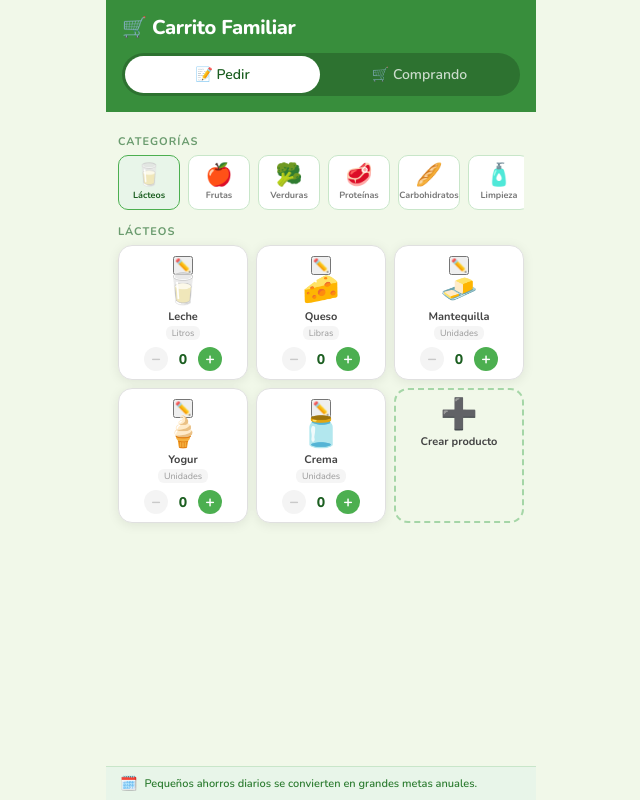
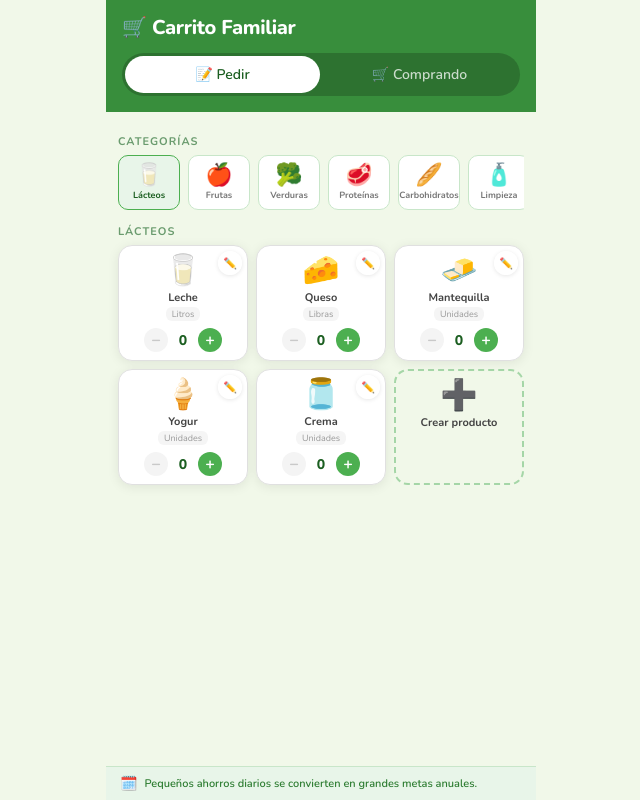
Before and after one commit to arteal-quimico/carrito-familiar, a React (Vite) app: page / in a window 1280 px wide. Shown: the whole page, without its empty margins (319-959 px from the left). Built offline with nearby package versions, Linux system fonts and the light colour scheme; no server answers; the database is empty.

Commit message:
Update App.css

```diff
--- a/src/App.css
+++ b/src/App.css
@@ -616,3 +616,25 @@ html, body, #root {
   background: #FFEBEE;
   border-color: #E53935;
 }
+/* ── Edit Button ──────────────────────────────── */
+.edit-btn {
+  position: absolute;
+  top: 5px;
+  right: 5px;
+  background: rgba(255,255,255,0.9);
+  border: none;
+  border-radius: 50%;
+  width: 24px;
+  height: 24px;
+  font-size: 11px;
+  cursor: pointer;
+  display: flex;
+  align-items: center;
+  justify-content: center;
+  padding: 0;
+  box-shadow: 0 1px 4px rgba(0,0,0,0.1);
+}
+
+.product-card {
+  position: relative;
+}
```
